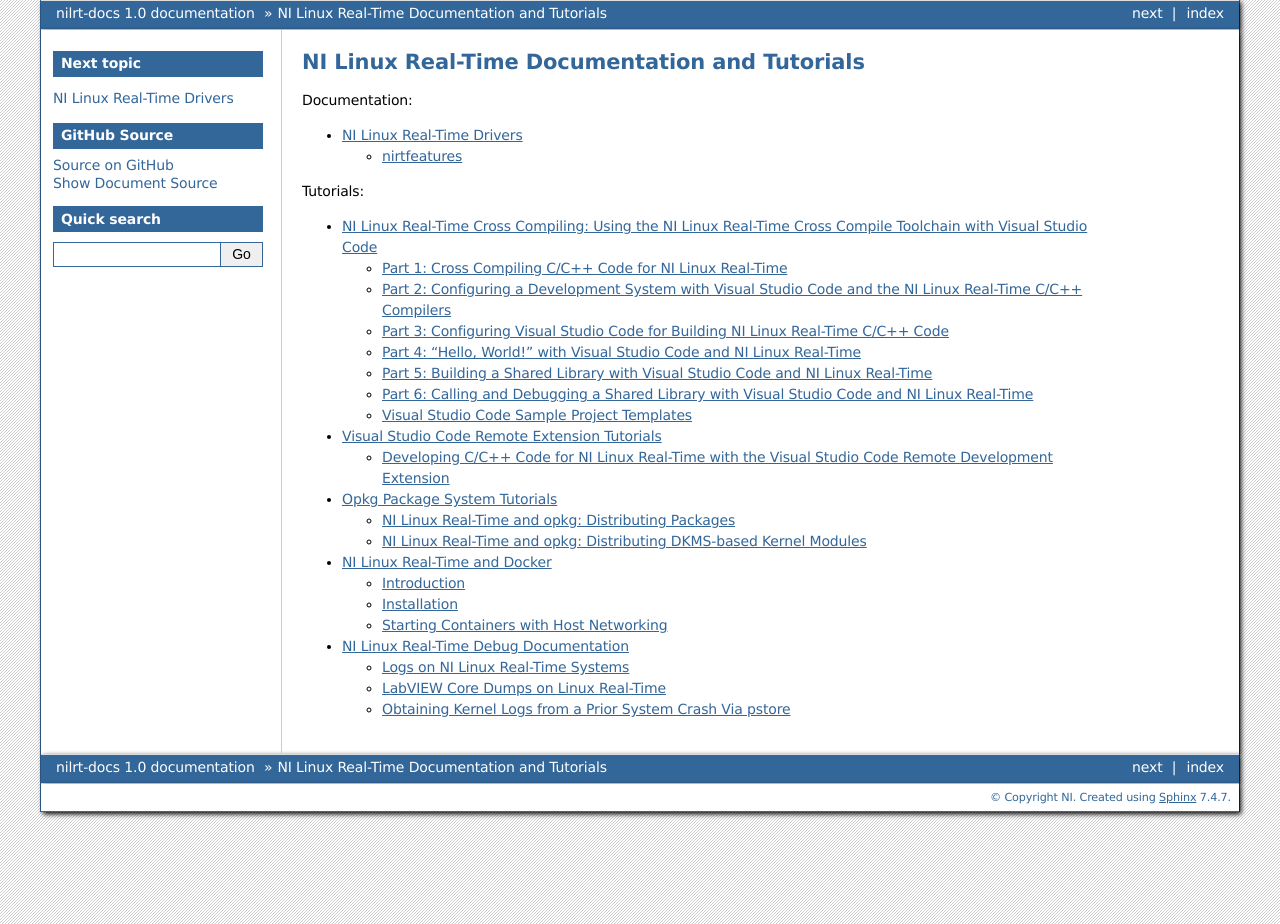
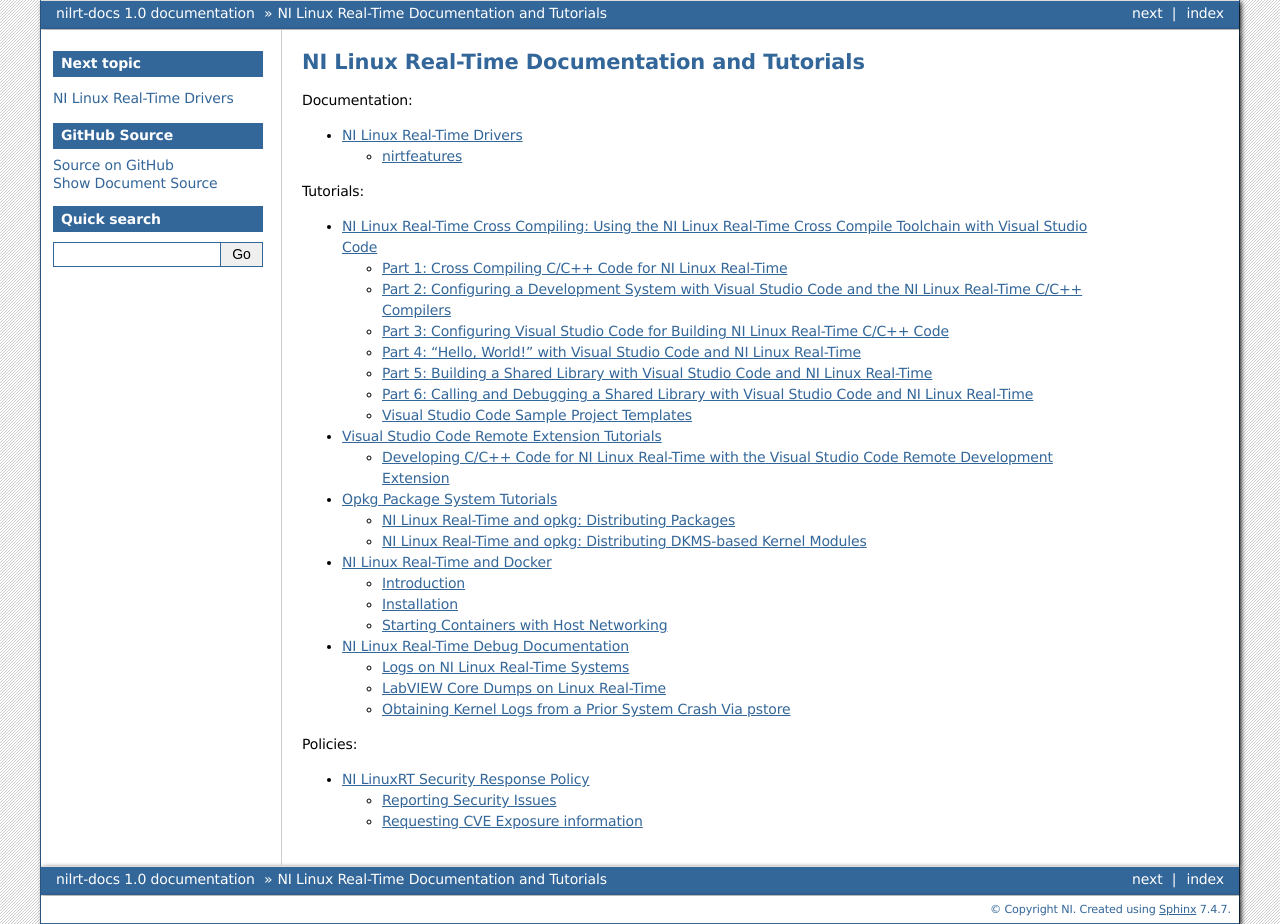
Before and after one commit to ni/nilrt-docs, a Sphinx documentation site: the page built from docs/source/index.rst, in a window 1280 px wide. Built offline with Sphinx 7.4.7, drawn with Linux system fonts in a browser that asks for light colours.

Commit message:
Add security response policy page
Add a new "policies" section to the documentation, and populate it with
a document describing how NI responds to published vulnerabilities, how
to notify NI of a vulnerability, and how to request CVE dispositions for
NILRT.

Signed-off-by: Alex Stewart <alex.stewart@ni.com>
Acked-by: Kyle Tetmeyer <kyle.tetmeyer@ni.com>

```diff
--- a/docs/source/index.rst
+++ b/docs/source/index.rst
@@ -18,3 +18,9 @@
    opkg/opkg_tutorials_index
    docker/docker
    troubleshooting/troubleshooting_index
+
+.. toctree::
+    :maxdepth: 2
+    :caption: Policies:
+
+    policies/security_response_policy
```
Also changed, not shown: docs/source/policies/security_response_policy.rst (added, +28 -0 lines).
